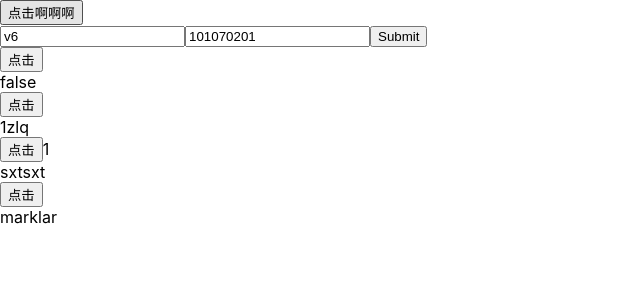
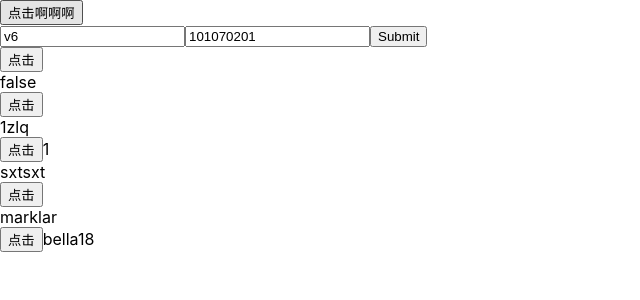
Before and after one commit to bellakongqn/reactpro, a React (Create React App) app: page / in a window 1280 px wide. Shown: the top 300 px of the page, without its empty margins (0-640 px from the left). Built offline with nearby package versions, Linux system fonts and the light colour scheme.

Commit message:
Immutable.js

```diff
--- a/package.json
+++ b/package.json
@@ -4,6 +4,7 @@
   "private": true,
   "dependencies": {
     "axios": "^0.19.0",
+    "immutable": "^4.0.0-rc.12",
     "lodash": "^4.17.15",
     "react": "^16.8.6",
     "react-dom": "^16.8.6",
--- a/src/App.js
+++ b/src/App.js
@@ -5,6 +5,7 @@ import Component from '../src/component/Component/Component'
 import Array from '../src/component/Array/Array'
 import Parent from './Parentt'
 import WordAdder  from '../src/component/Array/Par'
+import Immutable  from '../src/component/Immutable/Immutable '
 
 function App() {
   return (
@@ -15,6 +16,7 @@ function App() {
       <Array />
       <Parent />
       <WordAdder />
+      <Immutable />
     </div>
   );
 }
--- /dev/null
+++ b/src/component/Immutable/Immutable .js
@@ -0,0 +1,47 @@
+import React from 'react';
+var { fromJS,List} = require('immutable');
+
+class Immutable  extends React.PureComponent {
+
+    state={
+        person:fromJS({
+            name:'bella',
+            age:18
+        }),
+        items: List()
+    }
+
+    handleClick = () =>{
+        // let { person } = this.state;
+        // person.name = 'sxt2';
+        // this.setState({
+        //    person
+        // })
+        let person = this.state.person.set('age' ,'24')
+        let items = this.state.items.push('1')
+        this.setState({
+            person,
+            items
+        })
+    }
+
+    render() {
+        const person = this.state.person.toJS()
+        const items = this.state.items
+        // const person = this.state.person
+        return (
+            <div>
+                <button onClick={this.handleClick}>点击</button>
+               {person.name+person.age}
+               {/* {person.get("name")} */}
+               {
+                   items.map(item =>
+                    <li>Saved: {item}</li>
+                  )
+               }
+            </div>
+        );
+    }
+}
+
+export default Immutable ;
```
Also changed, not shown: 1 other file (tests, documents, lock files or other folders).
